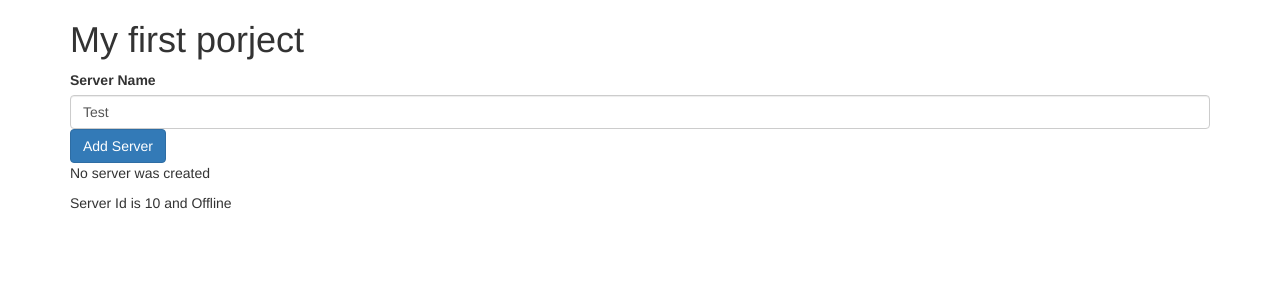
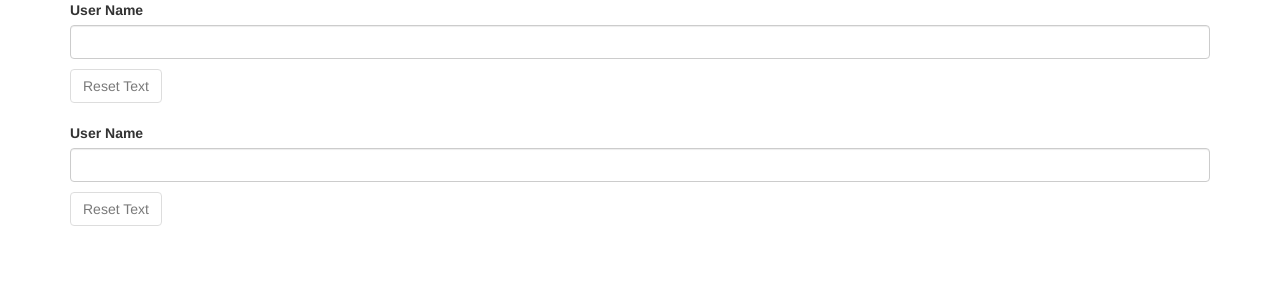
Before and after one commit to rajaarsal/angular-learning, an Angular app in the folder my-first-app/: page / in a window 1280 px wide. Shown: the top 300 px of the page. Built offline with nearby package versions, Linux system fonts and the light colour scheme.

Commit message:
Second assingment completed

```diff
--- a/my-first-app/src/app/app.component.html
+++ b/my-first-app/src/app/app.component.html
@@ -23,8 +23,11 @@
 <div class="container">
   <div class="row">
     <div class="col-sm-12">
-      <h1>My first porject</h1>
-      <app-servers></app-servers>
+      <!-- <h1>My first porject</h1>
+      <app-servers></app-servers> -->
+
+      <!-- <h1>My Second Assingment</h1> -->
+      <app-senconassingment></app-senconassingment>
       <!-- <app-warning-alert></app-warning-alert>
       <app-successalert></app-successalert> -->
     </div>
--- a/my-first-app/src/app/app.module.ts
+++ b/my-first-app/src/app/app.module.ts
@@ -7,6 +7,7 @@ import { ServerComponent } from './server/server.component';
 import { ServersComponent } from './servers/servers.component';
 import { WarningalertComponent} from './warningalert/warning-alert.compentnt';
 import { SuccessalertComponent } from './successalert/successalert.component';
+import { SenconassingmentComponent } from './senconassingment/senconassingment.component';
 
 
 @NgModule({
@@ -15,7 +16,8 @@ import { SuccessalertComponent } from './successalert/successalert.component';
     ServerComponent,
     ServersComponent,
     WarningalertComponent,
-    SuccessalertComponent
+    SuccessalertComponent,
+    SenconassingmentComponent,
   ],
   imports: [
     BrowserModule,
--- /dev/null
+++ b/my-first-app/src/app/senconassingment/senconassingment.component.html
@@ -0,0 +1,11 @@
+<label>User Name</label>
+<input type="text" class="form-control" [(ngModel)]="userName" (input)="valueChange($event)"/>
+<p>{{ userName }}</p>
+<button class="btn btn-default" [disabled]="!allowClick" (click)="resetText()">Reset Text</button>
+
+<!-- 2nd way to solve this -->
+<br/><br/>
+<label>User Name</label>
+<input type="text" class="form-control" [(ngModel)]="userName"/>
+<p>{{ userName }}</p>
+<button class="btn btn-default" [disabled]="userName === ''" (click)="userName = ''">Reset Text</button>
--- /dev/null
+++ b/my-first-app/src/app/senconassingment/senconassingment.component.ts
@@ -0,0 +1,33 @@
+import { Component, OnInit } from '@angular/core';
+
+@Component({
+  selector: 'app-senconassingment',
+  templateUrl: './senconassingment.component.html',
+  styleUrls: ['./senconassingment.component.css']
+})
+export class SenconassingmentComponent implements OnInit {
+  userName = '';
+  allowClick =  false;
+
+
+  constructor() {
+
+   }
+
+  ngOnInit() {
+  }
+
+  // Enable button when value is not empty
+  valueChange(event) {
+    if(event.target.value !== '') {
+      this.allowClick = true;
+    }
+  }
+
+  // Reset username and disable button again
+  resetText() {
+    this.userName = '';
+    this.allowClick = false;
+  }
+
+}
```
Also changed, not shown: my-first-app/src/app/senconassingment/senconassingment.component.css (added), 1 other file (tests, documents, lock files or other folders).
